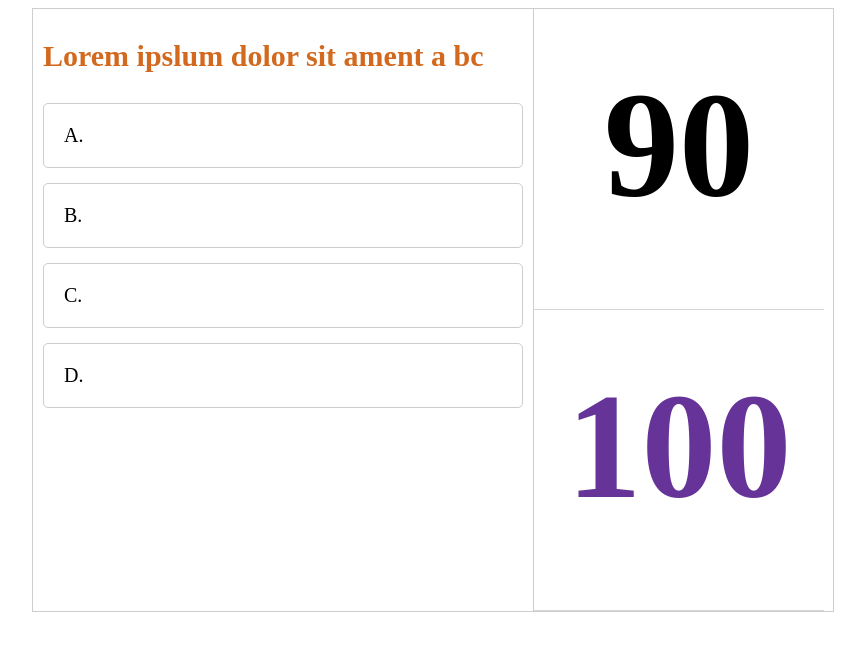
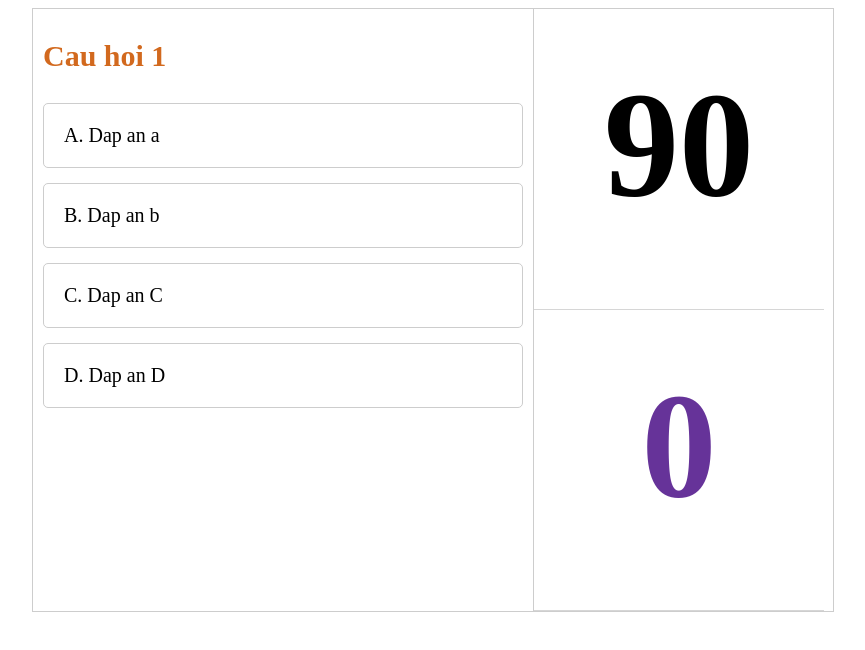
Before and after one commit to lrandom/html_php_36, a plain HTML site: page session6/quiz/index.html in a window 1280 px wide. Shown: the whole page, without its empty margins (207-1072 px from the left). Drawn offline with Linux system fonts and the light colour scheme.

Commit message:
-- update check cau hoi dung sai

```diff
--- a/session6/quiz/index.html
+++ b/session6/quiz/index.html
@@ -32,7 +32,7 @@
             </div>
 
             <div class="score">
-                <span>100</span>
+                <span>0</span>
             </div>
         </div>
     </div>
--- a/session6/quiz/main.js
+++ b/session6/quiz/main.js
@@ -0,0 +1,134 @@
+var questions = [
+    {
+        q: "Cau hoi 1",
+        a: ["A. Dap an a",
+            "B. Dap an b",
+            "C. Dap an C",
+            "D. Dap an D"],
+        r: 0
+    },
+    {
+        q: "Cau hoi 2",
+        a: ["A. Dap an a",
+            "B. Dap an b",
+            "C. Dap an C",
+            "D. Dap an D"],
+        r: 2
+    },
+    {
+        q: "Cau hoi 3",
+        a: ["A. Dap an a",
+            "B. Dap an b",
+            "C. Dap an C",
+            "D. Dap an D"],
+        r: 3
+    },
+    {
+        q: "Cau hoi 4",
+        a: ["A. Dap an a",
+            "B. Dap an b",
+            "C. Dap an C",
+            "D. Dap an D"],
+        r: 2
+    },
+    {
+        q: "Cau hoi 5",
+        a: ["A. Dap an a",
+            "B. Dap an b",
+            "C. Dap an C",
+            "D. Dap an D"],
+        r: 3
+    },
+    {
+        q: "Cau hoi 6",
+        a: ["A. Dap an a",
+            "B. Dap an b",
+            "C. Dap an C",
+            "D. Dap an D"],
+        r: 2
+    },
+    {
+        q: "Cau hoi 7",
+        a: ["A. Dap an a",
+            "B. Dap an b",
+            "C. Dap an C",
+            "D. Dap an D"],
+        r: 0
+    },
+    {
+        q: "Cau hoi 8",
+        a: ["A. Dap an a",
+            "B. Dap an b",
+            "C. Dap an C",
+            "D. Dap an D"],
+        r: 2
+    },
+    {
+        q: "Cau hoi 9",
+        a: ["A. Dap an a",
+            "B. Dap an b",
+            "C. Dap an C",
+            "D. Dap an D"],
+        r: 3
+    },
+    {
+        q: "Cau hoi 10",
+        a: ["A. Dap an a",
+            "B. Dap an b",
+            "C. Dap an C",
+            "D. Dap an D"],
+        r: 0
+    },
+];
+
+var count = 0;
+var score = 0;
+var obj = questions[count];
+
+function load() {
+    //load cau hoi vao the co class la question
+    $('.question').html(obj.q);
+    //lam rong the co class la answer truoc khi hien thi dap an
+    $('.answer').empty();
+    //dat thuoc tinh (attribute) cho the co class .answer muc dich chua index
+    //dap an dung
+    $('.answer').attr('r', obj.r);
+    //duyet qua mang cac dap an va them vao the class .answer
+    for (let index = 0; index < obj.a.length; index++) {
+        $('.answer').append('<div data-index=' + index + '>' + obj.a[index] + '</div>');
+    }
+
+    //xu li su kien khi user click vao mot dap an
+    $('.answer div').on('click', function () {
+        let index = $(this).attr('data-index');
+        let r = $(this).parent().attr('r');
+        if (parseInt(index) == parseInt(r)) {
+            console.log("Dung roi em oi");
+            //cong diem
+            score += 10;
+            //show diem ra
+            $('.score span').html(score);
+            //tang bien count de load cau tiep theo
+            count++;
+            //load cau tiep theo
+            obj = questions[count];
+            load();
+        } else {
+            console.log("Sai roi !!!");
+            alert("Ban sai roi !!! thu lai");
+            //reset diem
+            score = 0;
+            //reset bien dem cau hoi
+            count = 0;
+            //load cau hoi 1
+            obj = questions[count];
+            $('.score span').html(score);
+            load();
+        }
+    })
+}
+
+$(document).ready(function () {
+    load();
+
+});
```
